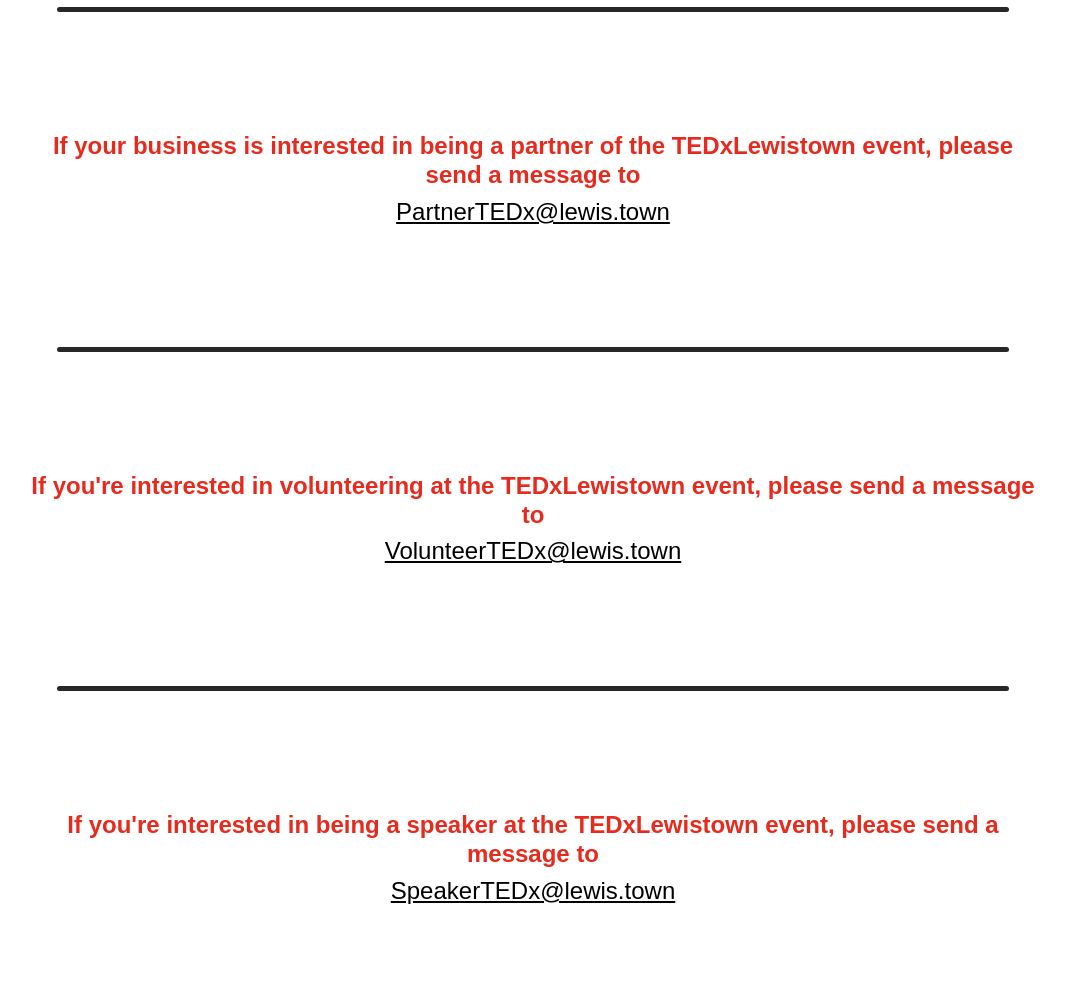
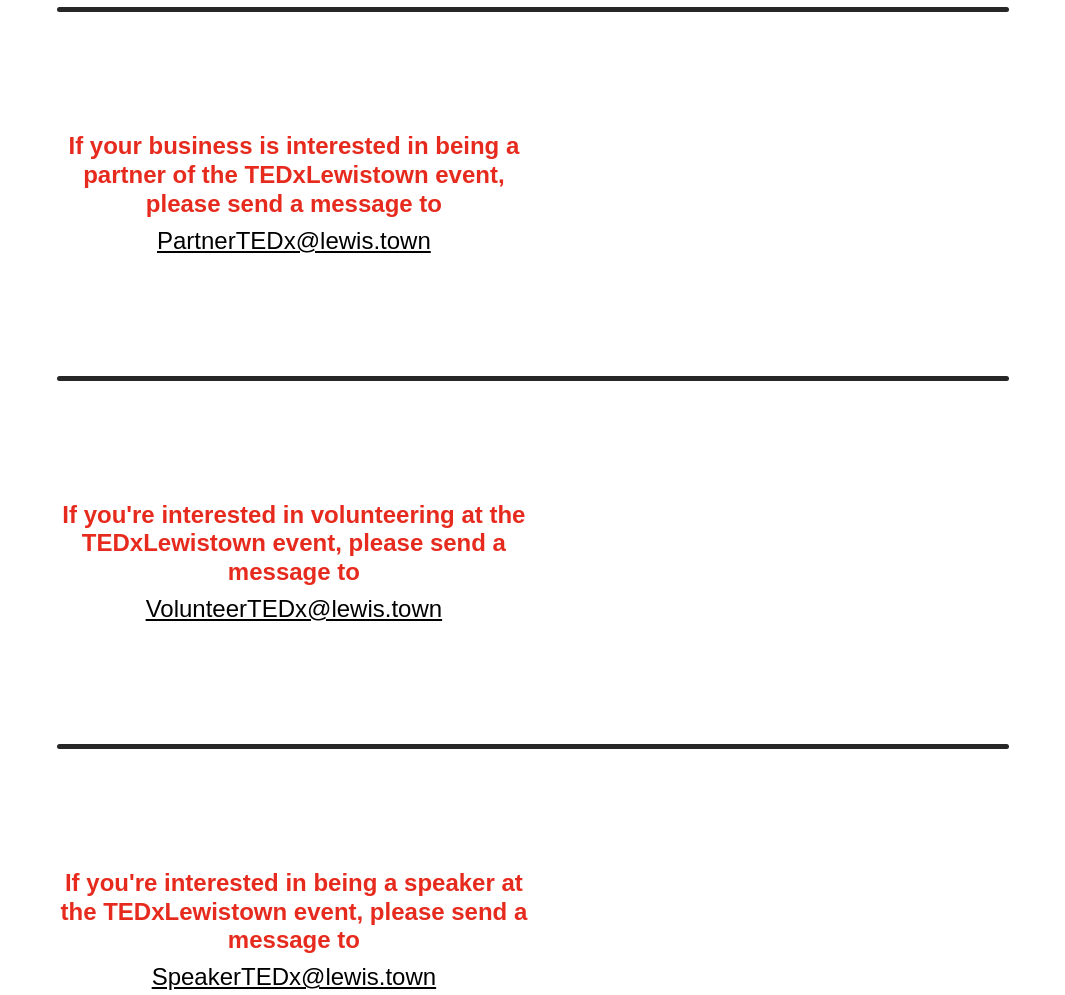
Before and after one commit to tankdafiddler/TEDx.Lewis.town, a plain HTML site: page index.html in a window 1280 px wide. Shown: the part 1860-2855 px from the top of the page, without its empty margins (107-1172 px from the left). Drawn offline with nearby package versions, Linux system fonts and the light colour scheme; a web font is replaced by a local one.

Commit message:
Update index.html

```diff
--- a/index.html
+++ b/index.html
@@ -270,7 +270,7 @@
                         need to book staff, speakers and volunteers.</h4>
 
                     <div class="themeelementbar" style="margin-top: 10vh;" id="partners"></div>
-                    <div class="bodytext">
+                    <div class="bodytext col-6">
                         <h4 class="standout">If your business is interested in being a partner of the TEDxLewistown
                             event, please
                             send a message to</h4>
@@ -280,7 +280,7 @@
                     </div>
 
                     <div class="themeelementbar" id="volunteers"></div>
-                    <div class="bodytext">
+                    <div class="bodytext col-6">
                         <h4 class="standout">If you're interested in volunteering at the TEDxLewistown event, please
                             send a message to</h4>
                         <h4
@@ -289,7 +289,7 @@
                     </div>
 
                     <div class="themeelementbar" id="speakers"></div>
-                    <div class="bodytext">
+                    <div class="bodytext col-6">
                         <h4 class="standout">If you're interested in being a speaker at the TEDxLewistown event, please
                             send a message to</h4>
                         <h4
```
